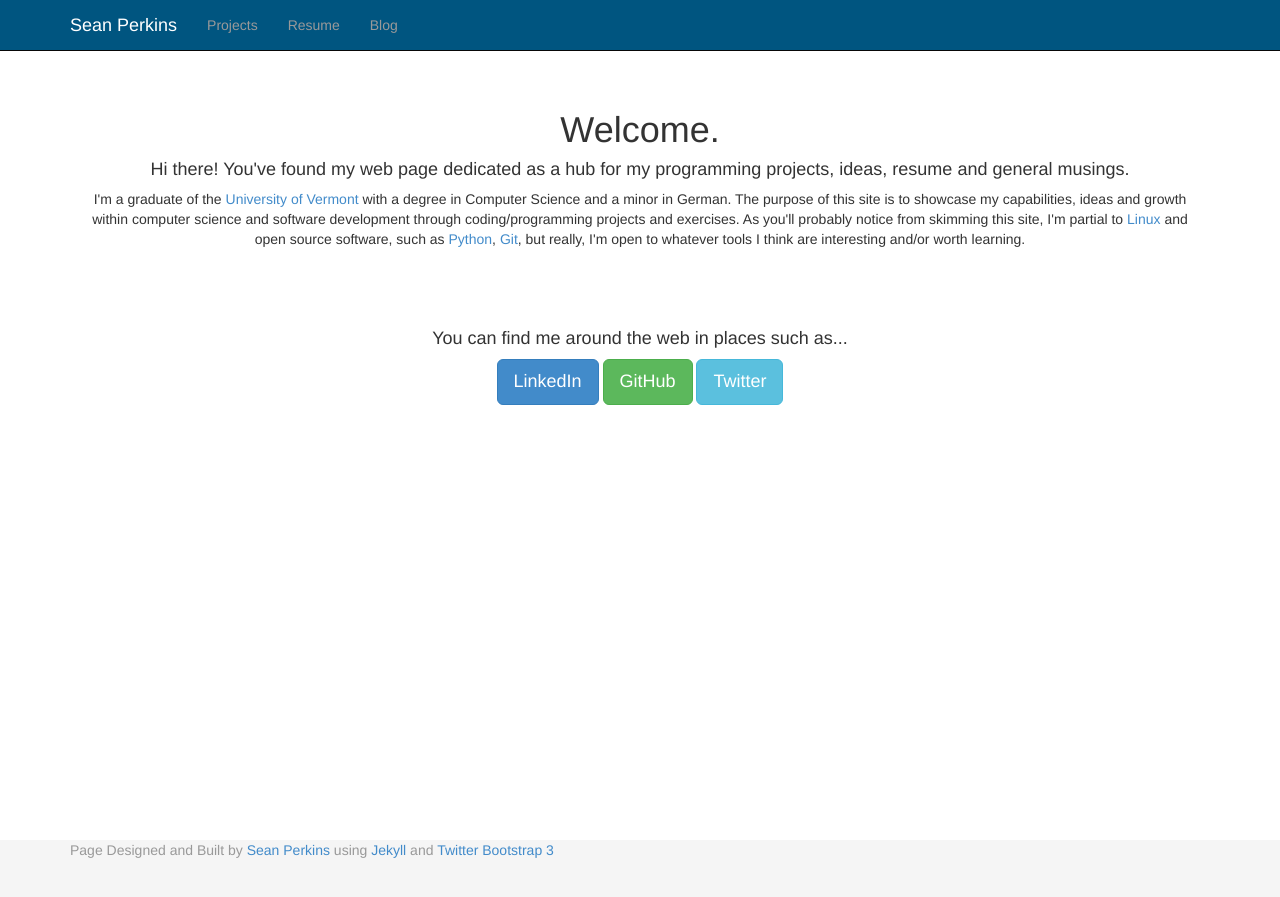
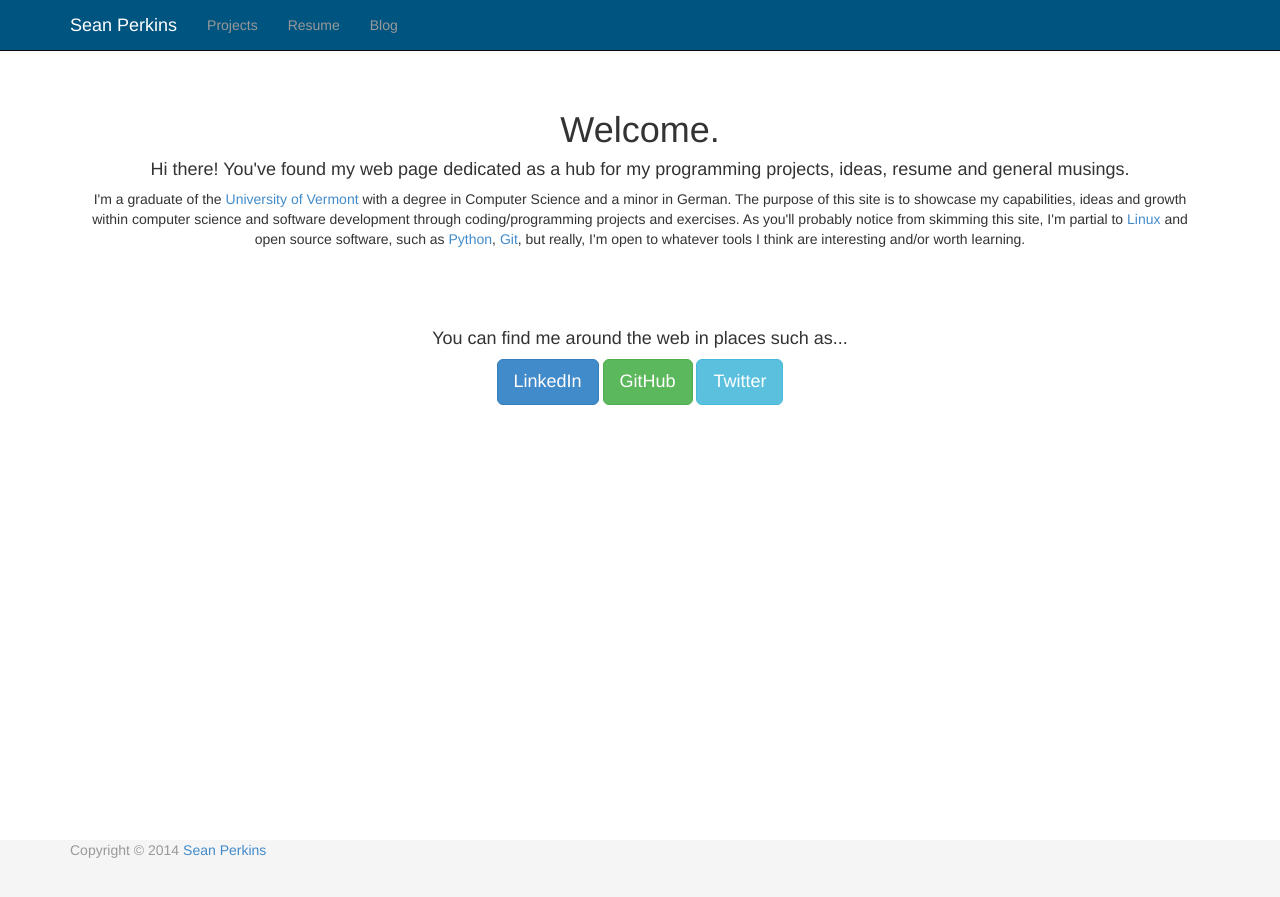
Before and after one commit to scperkins/scperkins.github.io, a Jekyll site: the page built from index.html, in a window 1280 px wide and 900 px high, scrolled down 300 px. Shown: the top 897 px of the window. Built offline with Jekyll 4.4.1, drawn with Linux system fonts in a browser that asks for light colours.

Commit message:
added copyright and dynamic date to footer

```diff
--- a/_layouts/default.html
+++ b/_layouts/default.html
@@ -45,8 +45,8 @@
 
      <div id='footer'>
       <div class='container'>
-          <p class='text-muted credit'>Page Designed and Built by
-            <a href="https://github.com/scperkins">Sean Perkins</a> using <a href="http://jekyllrb.com">Jekyll</a> and <a href="http://getbootstrap.com">Twitter Bootstrap 3</a></p>
+          <p class='text-muted credit'>Copyright &copy; {{ site.time | date: "%Y"}}
+            <a href="https://github.com/scperkins">Sean Perkins</a></a></p>
       </div>
     </div>
 
```
